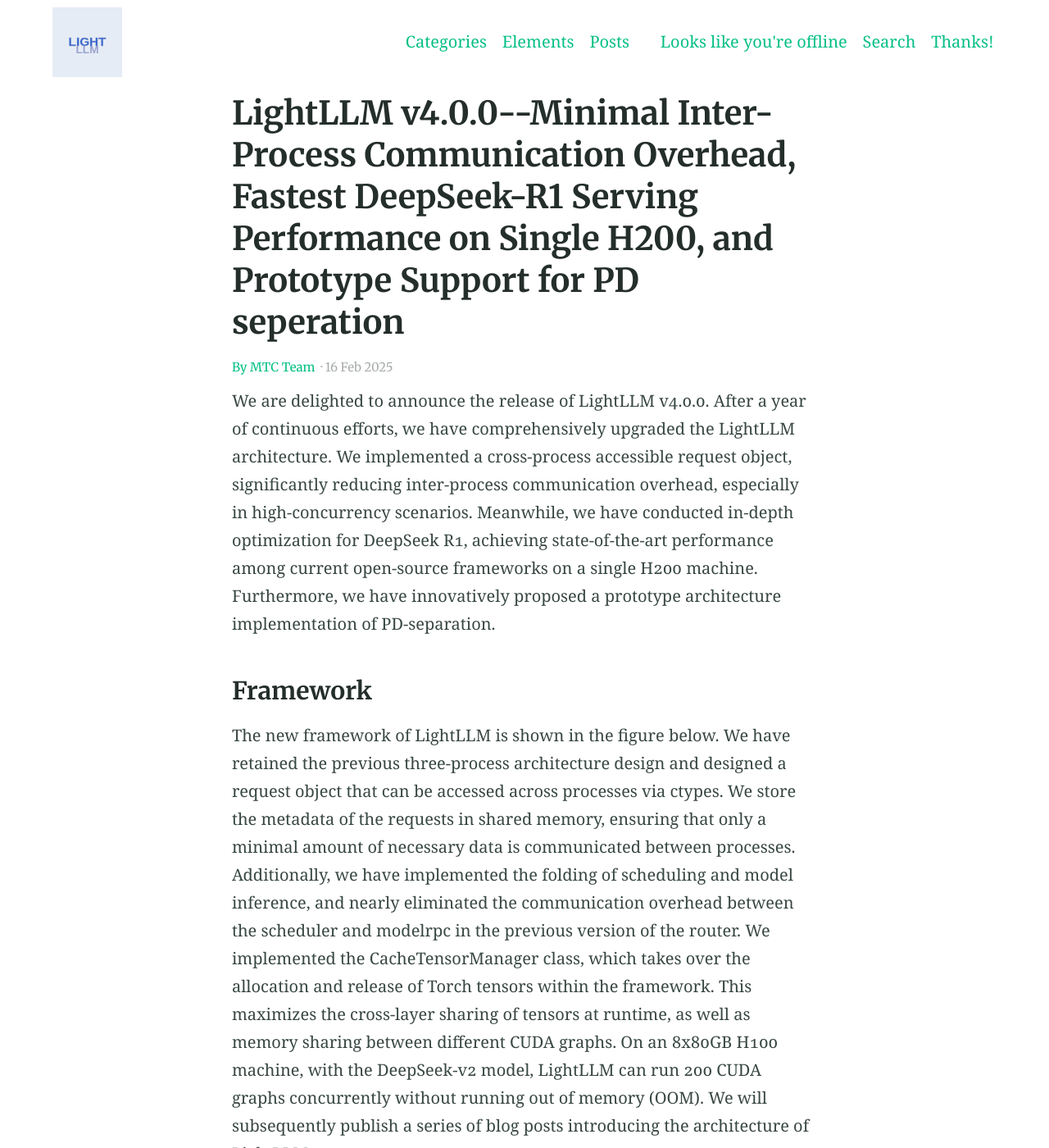
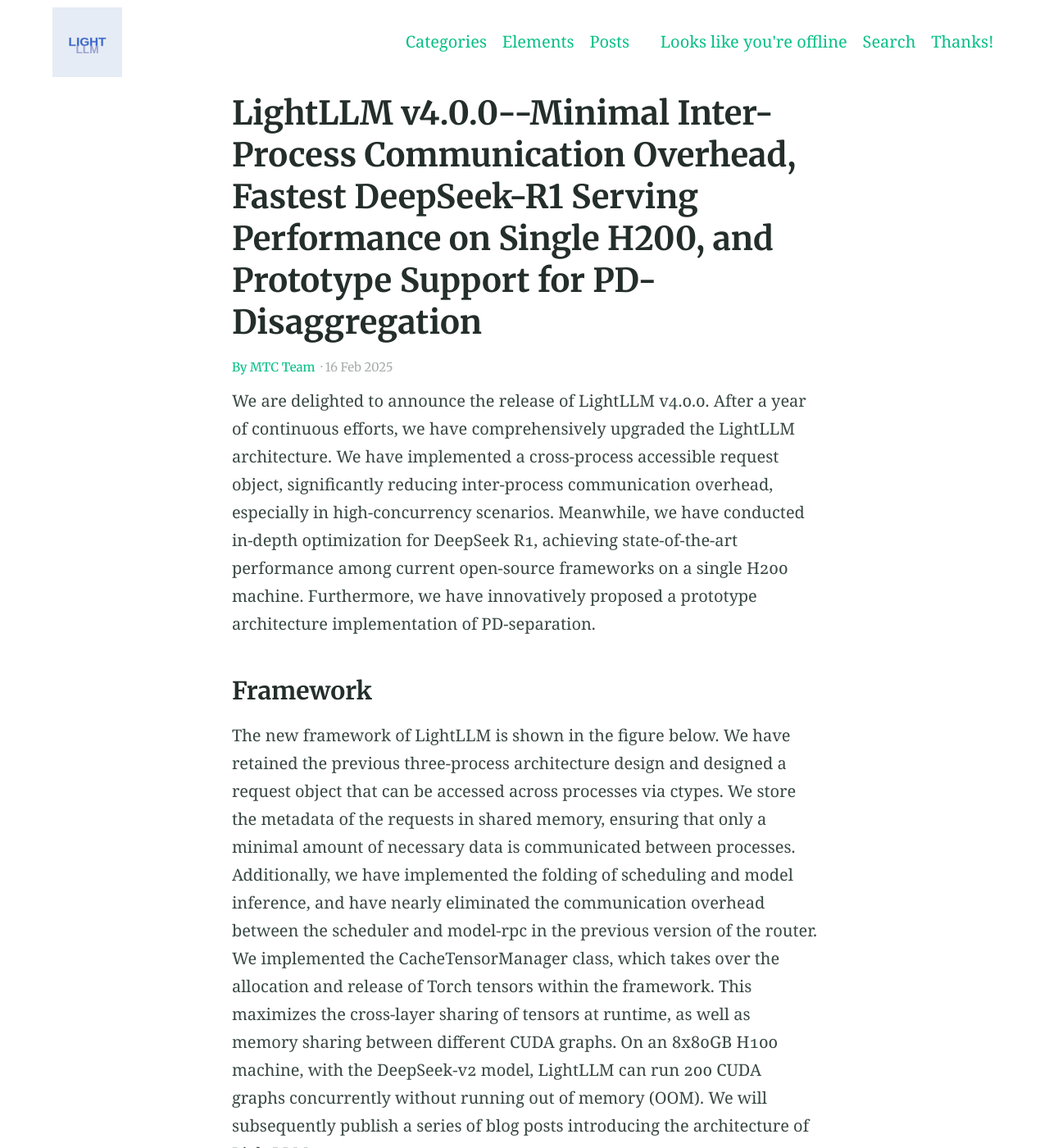
Before and after one commit to ModelTC/lightllm-blog, a Jekyll site: the page built from _posts/2025-02-16-lightllm.md, in a window 1280 px wide and 1400 px high. Shown: the whole window at 82% size. Built offline with Jekyll 4.4.1, drawn with Linux system fonts in a browser that asks for light colours; some of the changed text lies outside the part shown.

Commit message:
fix typo for v4.0.0 release blog

```diff
--- a/_posts/2025-02-16-lightllm.md
+++ b/_posts/2025-02-16-lightllm.md
@@ -1,32 +1,34 @@
 ---
-title: LightLLM v4.0.0--Minimal Inter-Process Communication Overhead, Fastest DeepSeek-R1 Serving Performance on Single H200, and Prototype Support for PD seperation
+title: LightLLM v4.0.0--Minimal Inter-Process Communication Overhead, Fastest DeepSeek-R1 Serving Performance on Single H200, and Prototype Support for PD-Disaggregation
 categories:
 - By MTC Team
 excerpt: |
   We are delighted to announce the release of LightLLM v4.0.0.
 ---
 
-We are delighted to announce the release of LightLLM v4.0.0. After a year of continuous efforts, we have comprehensively upgraded the LightLLM architecture. We implemented a cross-process accessible request object, significantly reducing inter-process communication overhead, especially in high-concurrency scenarios. Meanwhile, we have conducted in-depth optimization for DeepSeek R1, achieving state-of-the-art performance among current open-source frameworks on a single H200 machine. Furthermore, we have innovatively proposed a prototype architecture implementation of PD-separation.
+We are delighted to announce the release of LightLLM v4.0.0. After a year of continuous efforts, we have comprehensively upgraded the LightLLM architecture. We have implemented a cross-process accessible request object, significantly reducing inter-process communication overhead, especially in high-concurrency scenarios. Meanwhile, we have conducted in-depth optimization for DeepSeek R1, achieving state-of-the-art performance among current open-source frameworks on a single H200 machine. Furthermore, we have innovatively proposed a prototype architecture implementation of PD-separation.
 
 ### Framework
 
-The new framework of LightLLM is shown in the figure below. We have retained the previous three-process architecture design and designed a request object that can be accessed across processes via ctypes. We store the metadata of the requests in shared memory, ensuring that only a minimal amount of necessary data is communicated between processes. Additionally, we have implemented the folding of scheduling and model inference, and nearly eliminated the communication overhead between the scheduler and modelrpc in the previous version of the router. We implemented the CacheTensorManager class, which takes over the allocation and release of Torch tensors within the framework. This maximizes the cross-layer sharing of tensors at runtime, as well as memory sharing between different CUDA graphs. On an 8x80GB H100 machine, with the DeepSeek-v2 model, LightLLM can run 200 CUDA graphs concurrently without running out of memory (OOM). We will subsequently publish a series of blog posts introducing the architecture of LightLLM.
+The new framework of LightLLM is shown in the figure below. We have retained the previous three-process architecture design and designed a request object that can be accessed across processes via ctypes. We store the metadata of the requests in shared memory, ensuring that only a minimal amount of necessary data is communicated between processes. Additionally, we have implemented the folding of scheduling and model inference, and have nearly eliminated the communication overhead between the scheduler and model-rpc in the previous version of the router. We implemented the CacheTensorManager class, which takes over the allocation and release of Torch tensors within the framework. This maximizes the cross-layer sharing of tensors at runtime, as well as memory sharing between different CUDA graphs. On an 8x80GB H100 machine, with the DeepSeek-v2 model, LightLLM can run 200 CUDA graphs concurrently without running out of memory (OOM). We will subsequently publish a series of blog posts introducing the architecture of LightLLM.
 
 {% include relative-figure.html image="/assets/images/blogs/02-lightllm250216/lightllm.png" %}
 
 
-### PD seperation Prototype
+### PD-Disaggregation Prototype
 
 We have completed the prototype design of PD separation. For details, please refer to https://github.com/ModelTC/lightllm/tree/main/lightllm. We will subsequently provide a detailed structural explanation and performance data.
 
-### Optimzation on DeepSeek
+
+### Optimization on DeepSeek
 Due to the different computational characteristics of Prefill (compute intensive) and Decode (memory intensive), we have implemented distinct optimizations for the DeepSeek MLA. During the Prefill stage, we decompress the KV cache, while in the Decode stage, we compress the query (q) to achieve optimal performance. Additionally, we leveraged OpenAI's Triton to implement high-performance Decode MLA and fused MoE kernels.
 
 
 ### Performance
-The figure below shows the performance comparison of LightLLM, sglang==0.4.3, vllm==0.7.2, and trtllm==0.17.0 on a single H200 machine, using DeepSeek-R1 (num_clients = 100). The input length of the test data is 1024, and the output follows a Gaussian distribution with a mean of 128.  LightLLM achieve the better performance.
+The figure below shows the performance comparison of LightLLM, sglang==0.4.3, vllm==0.7.2, and trtllm==0.17.0 on a single H200 machine, using DeepSeek-R1 (num_clients = 100). The input length of the test data is 1024, and the output follows a Gaussian distribution with a mean of 128.  LightLLM achieves better performance.
 
 {% include relative-figure.html image="/assets/images/blogs/02-lightllm250216/lightllm-performance.png" %}
 
+
 ### Acknowledgment
-We learned a lot from the following projects when developing LightLLM, including [vLLM](https://github.com/vllm-project/vllm), [sglang](https://github.com/sgl-project/sglang), [OpenAI Triton](https://github.com/openai/triton). We also warmly welcome the open-source community to help improve LightLLM.
+We learned a lot from the following projects when developing LightLLM, including [vLLM](https://github.com/vllm-project/vllm), [sglang](https://github.com/sgl-project/sglang), and [OpenAI Triton](https://github.com/openai/triton). We also warmly welcome the open-source community to help improve LightLLM.
```
